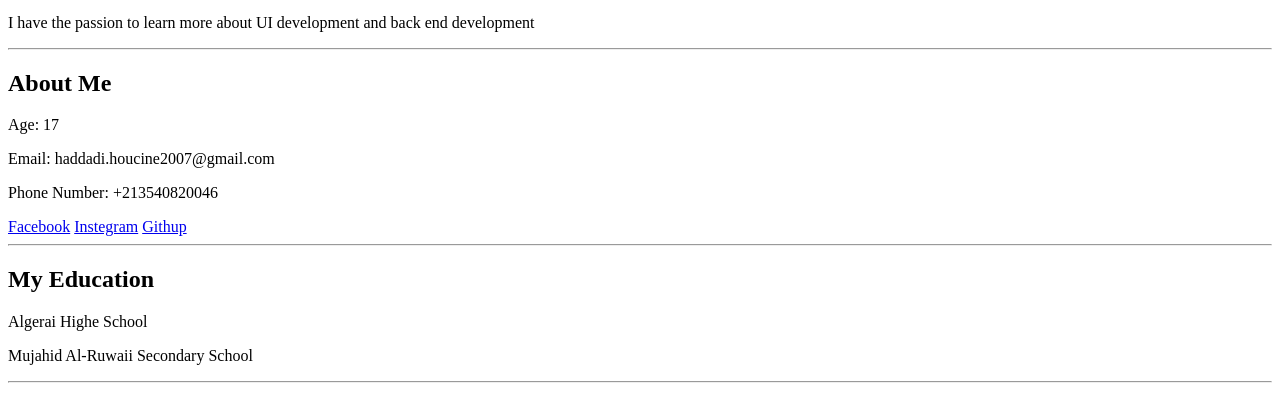
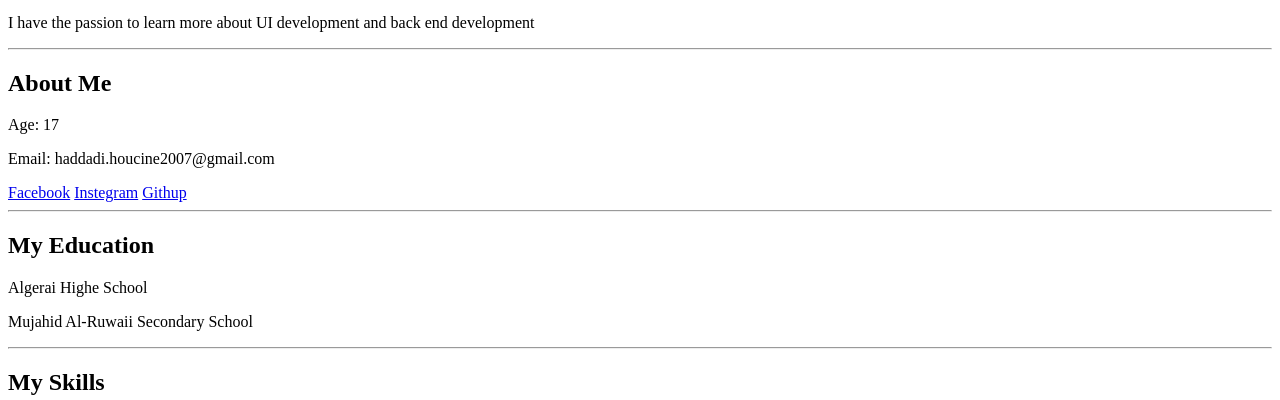
Before and after one commit to Houcine0x7/index, a plain HTML site: page index.html in a window 1280 px wide. Shown: the part 375-775 px from the top of the page. Drawn offline with Linux system fonts and the light colour scheme.

Commit message:
Update index.html

```diff
--- a/index.html
+++ b/index.html
@@ -25,7 +25,7 @@
       <h2>About Me</h2>
       <p>Age: 17</p>
       <p>Email: haddadi.houcine2007@gmail.com</p>
-      <p>Phone Number: +213540820046</p>
+
       <a href="https://web.facebook.com/profile.php?id=100089910668410" target="_blank">Facebook</a>
       <a href="https://www.instagram.com/houcine5414?igsh=a2JnNzk3c2lyazlk" target="_blank">Instegram</a>
       <a href="https://github.com/Houcine0x7" target="_blank">Githup</a>
```
